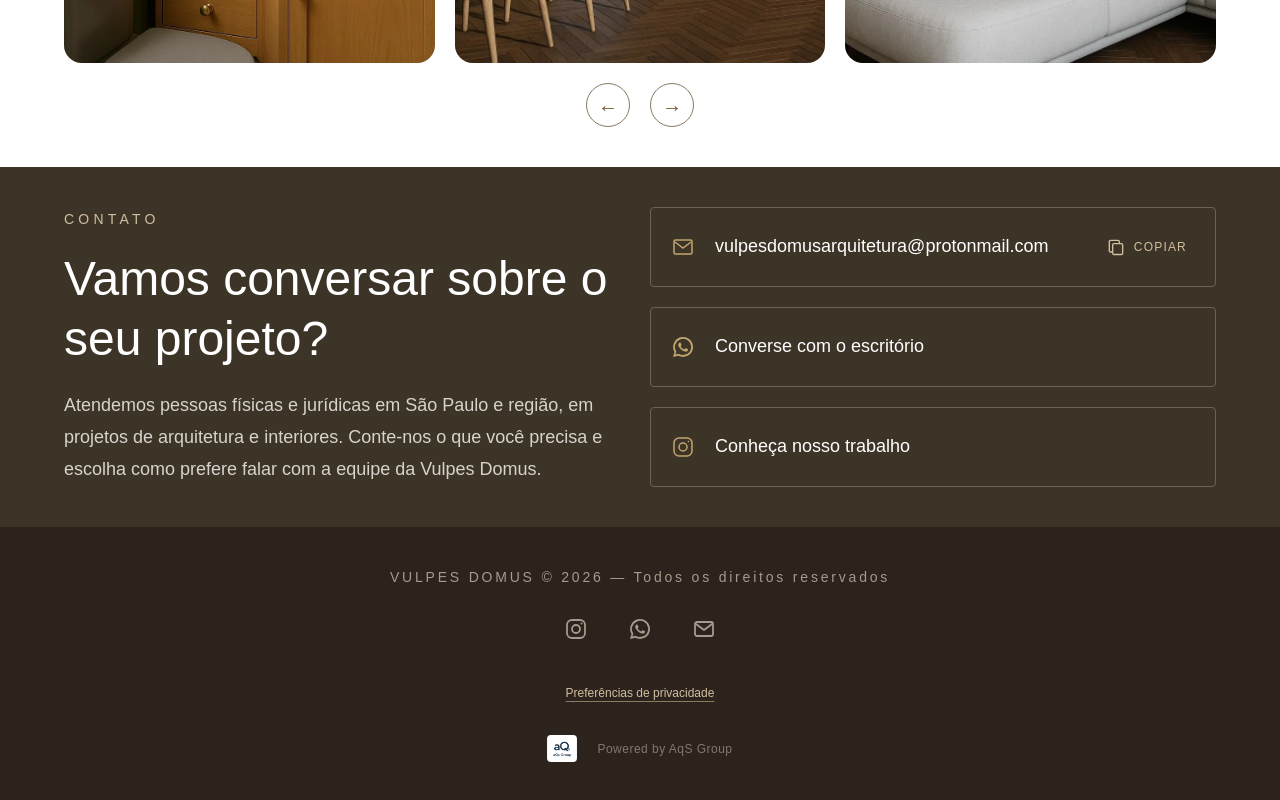
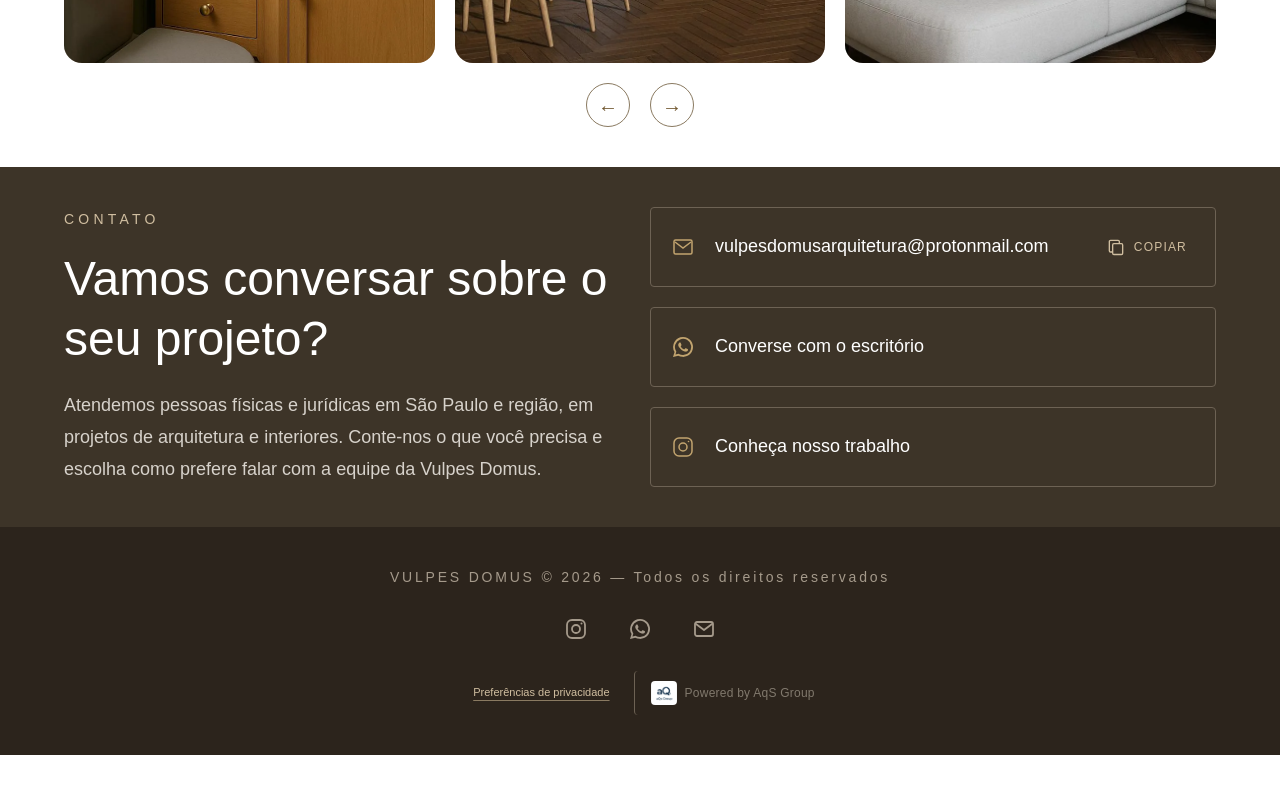
Before and after one commit to Renato4qu1n0/vulpes.domus, a Next.js app: page / in a window 1280 px wide. Shown: the part 2101-2901 px from the top of the page. After the commit the page ends 2856 px from the top, so only its background shows below. Built offline with nearby package versions, Linux system fonts and the light colour scheme; a web font is replaced by a local one.

Commit message:
fix: update PrivacyPreferencesButton styles and adjust layout in page.tsx; increment version to 2.0.2 in package.json

```diff
--- a/app/PrivacyPreferencesButton.tsx
+++ b/app/PrivacyPreferencesButton.tsx
@@ -7,7 +7,7 @@ export default function PrivacyPreferencesButton() {
 
   return (
     <button
-      className="min-h-11 rounded-sm px-3 text-xs tracking-normal text-[#d0bea0] underline decoration-[#8a7a61] underline-offset-4 transition hover:text-white focus-visible:outline focus-visible:outline-2 focus-visible:outline-offset-2 focus-visible:outline-[#c2a46f]"
+      className="min-h-11 whitespace-nowrap rounded-sm px-2 text-[11px] tracking-normal text-[#d0bea0] underline decoration-[#8a7a61] underline-offset-4 transition hover:text-white focus-visible:outline focus-visible:outline-2 focus-visible:outline-offset-2 focus-visible:outline-[#c2a46f]"
       onClick={openPreferences}
       type="button"
     >
--- a/app/page.tsx
+++ b/app/page.tsx
@@ -458,23 +458,23 @@ export default function Home() {
               </svg>
             </AnalyticsLink>
           </div>
-          <PrivacyPreferencesButton />
-          <div className="flex items-center gap-5 text-xs tracking-normal">
+          <div className="flex flex-wrap items-center justify-center gap-x-2 gap-y-1 sm:gap-x-4">
+            <PrivacyPreferencesButton />
             <a
               href="https://github.com/aqs-group"
               target="_blank"
               rel="noopener noreferrer"
               aria-label="Perfil da AqS Group no GitHub"
-              className="flex items-center gap-5 rounded-sm text-[#81796d] transition hover:text-white focus-visible:outline focus-visible:outline-2 focus-visible:outline-offset-4 focus-visible:outline-[#c2a46f]"
+              className="flex min-h-11 items-center gap-2 rounded-sm text-xs tracking-normal text-[#81796d] transition hover:text-white focus-visible:outline focus-visible:outline-2 focus-visible:outline-offset-4 focus-visible:outline-[#c2a46f] sm:border-l sm:border-[#6d6254] sm:pl-4"
             >
               <Image
                 src={publicAssetPath("/aqs-group-logo.png")}
-                width={30}
-                height={30}
+                width={26}
+                height={26}
                 alt="AqS Group"
                 className="rounded-sm"
               />
-              <span className="tracking-[0.04em]">Powered by AqS Group</span>
+              <span className="whitespace-nowrap tracking-[0.02em]">Powered by AqS Group</span>
             </a>
           </div>
         </div>
--- a/package.json
+++ b/package.json
@@ -1,6 +1,6 @@
 {
   "name": "vulpesdomus-site",
-  "version": "2.0.1",
+  "version": "2.0.2",
   "private": true,
   "scripts": {
     "dev": "next dev",
```
